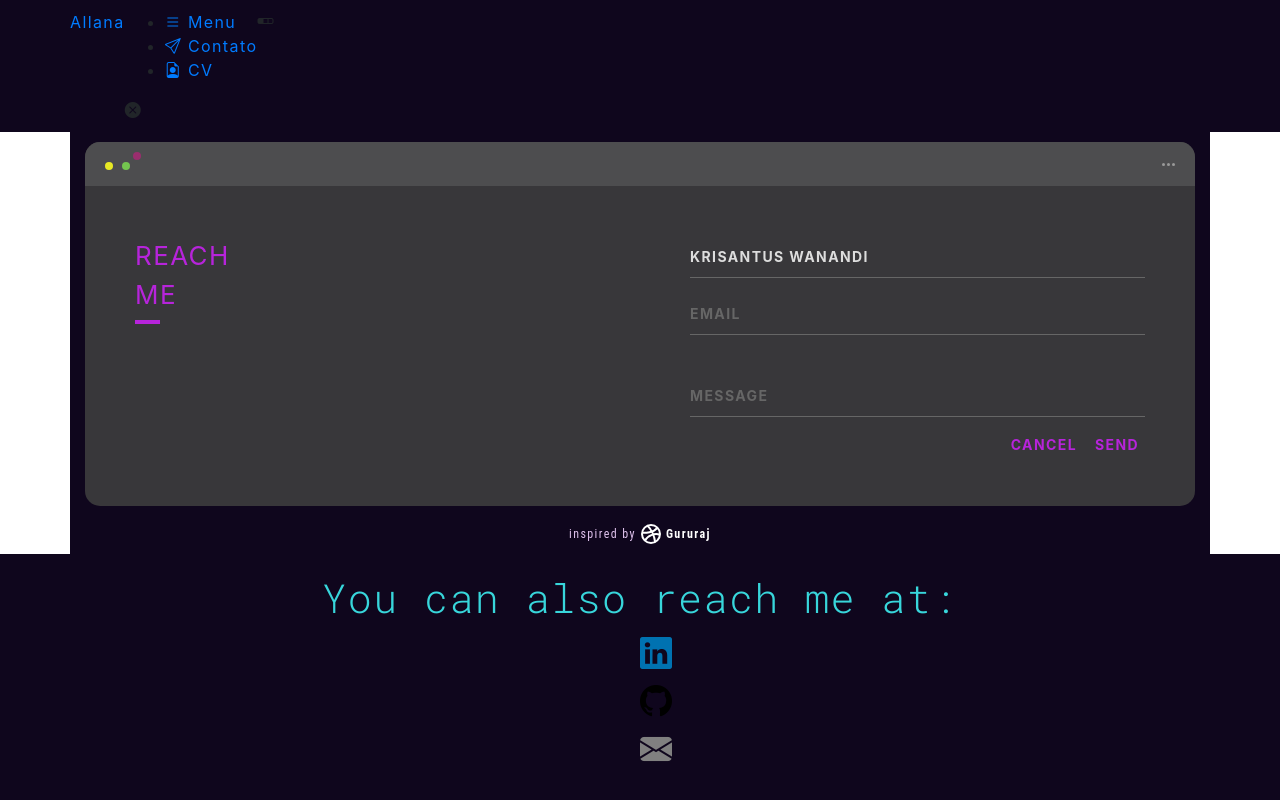
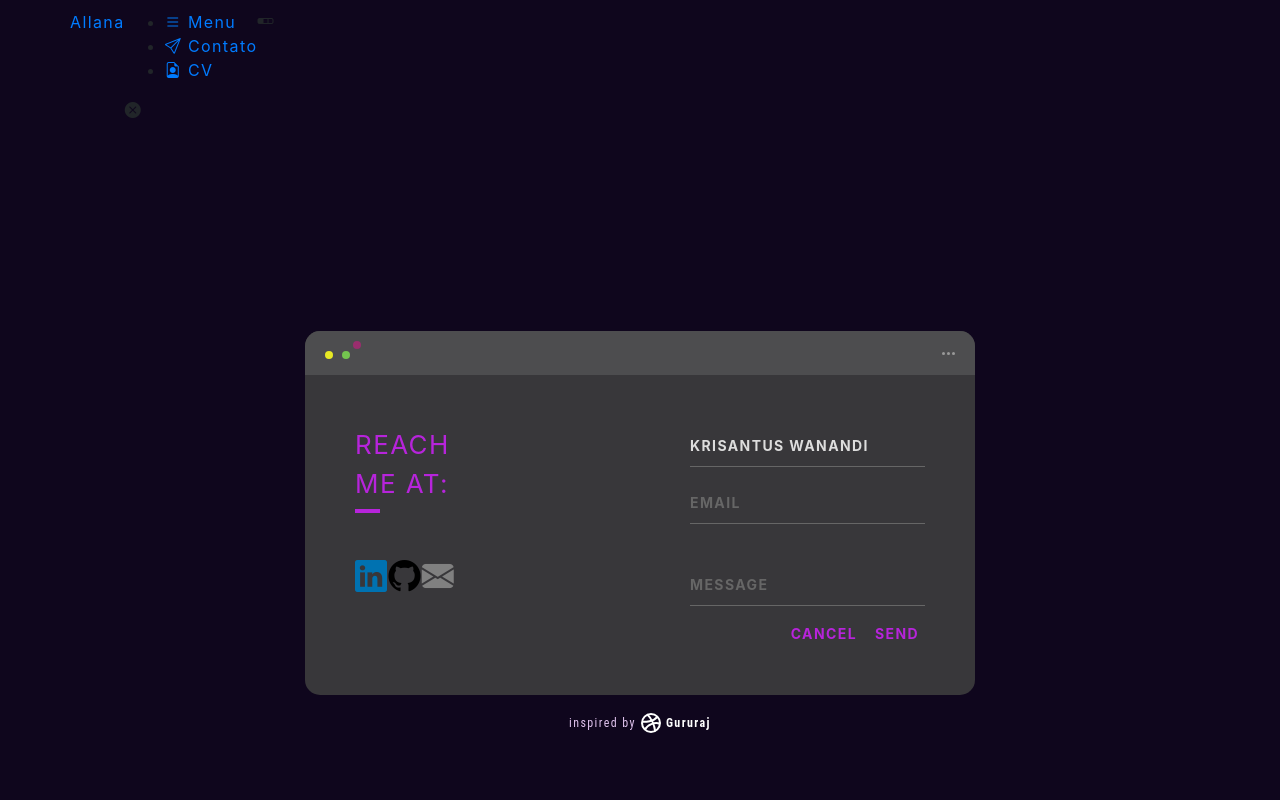
Before and after one commit to allana-tb/allana-tb.github.io, a plain HTML site: page contato.html in a window 1280 px wide. Drawn offline with nearby package versions, Linux system fonts and the light colour scheme.

Commit message:
Formatted contact page

```diff
--- a/contato.css
+++ b/contato.css
@@ -38,6 +38,7 @@
   .background {
     display: flex;
     min-height: 100vh;
+    background: rgba(15, 6, 29, 1);
   }
 
   .container {
@@ -135,6 +136,12 @@
     font-size: 26px;
   }
 
+  .icon{
+    display: flex;
+    flex-direction: row;
+    position: relative;
+  }
+
   .app-title:after {
     content: '';
     display: block;
@@ -144,12 +151,6 @@
     width: 25px;
     height: 4px;
     background: #b724db;
-  }
-
-  .app-contact {
-    margin-top: auto;
-    font-size: 8px;
-    color: #888;
   }
 
   .app-form-group {
--- a/contato.html
+++ b/contato.html
@@ -53,6 +53,7 @@
 
 
         <!--------======================= CONTACT FORM ==============================-->
+        <div class="background">
         <div class="container">
             <div class="screen">
               <div class="screen-header">
@@ -71,7 +72,12 @@
                 <div class="screen-body-item left">
                   <div class="app-title">
                     <span>REACH</span>
-                    <span>ME</span>
+                    <span>ME AT:</span>
+                  </div>
+                  <div id="nets" class="icon" style="font-size:xx-large; padding-top: 50px; ">
+                    <a id = "linkedin" style="color: #0072b1;" href="https://www.linkedin.com/in/allanatavares/"><i class="bi bi-linkedin"></i></a><br>
+                    <a id = "github" style="color: #000000;" href="https://github.com/allana-tb"><i class="bi bi-github"></i></a><br>
+                    <a id = "email" style="color: grey;" href="mailto:allanatavaresb@gmail.com"><i class="bi bi-envelope-fill"></i></a><br>
                   </div>
                 </div>
                 <div class="screen-body-item">
@@ -108,19 +114,10 @@
               </a>
             </div>
           </div>
+        </div>
 
 
-        <!--------======================= MAIN ==============================-->
-        <main class= "main" id="main">
-            <h1 id="tittle" align="center">You can also reach me at:</h1>
 
-            <div id="nets" class="icon" style="font-size:xx-large; padding-left: 50%;">
-             <a id = "linkedin" style="color: #0072b1;" href="https://www.linkedin.com/in/allanatavares/"><i class="bi bi-linkedin"></i></a><br>
-             <a id = "github" style="color: #000000;" href="https://github.com/allana-tb"><i class="bi bi-github"></i></a><br>
-             <a id = "email" style="color: grey;" href="mailto:allanatavaresb@gmail.com"><i class="bi bi-envelope-fill"></i></a><br>
-
-             </div>
-        </main>
 
 
         <!--------======================= SWIPER JS ==============================-->
```
